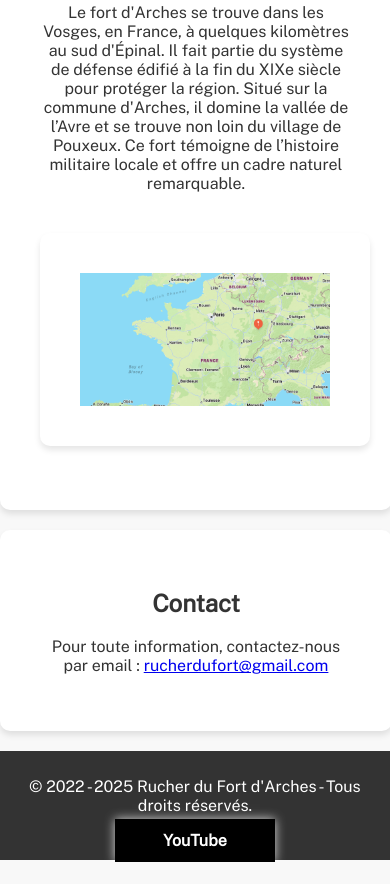
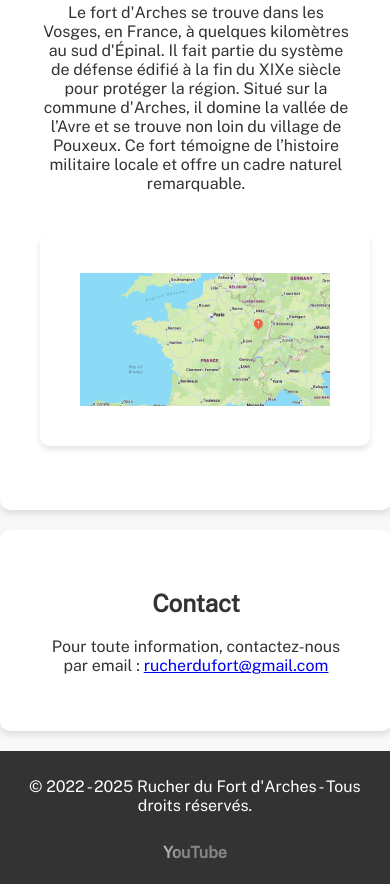
Before and after one commit to LittleAxelle/ruches, a plain HTML site: page index.html in a window 390 px wide. Shown: the part 1412-2296 px from the top of the page. Before the commit the page ends 2274 px from the top, so only its background shows below. Drawn offline with Linux system fonts and the light colour scheme; a web font is replaced by a local one.

Commit message:
Update styles.css

```diff
--- a/styles.css
+++ b/styles.css
@@ -254,18 +254,18 @@ nav ul li a:hover {
     }
 
 .btn-shine {
-    font-size: 16px;
-    font-weight: 600;
-    text-decoration: none;
-    padding: 12px 48px;
-    color: white;
-    background-color: black;
-    box-shadow: 0 0 10px rgba(255, 255, 255, 0.8);
-    transition: box-shadow 0.3s ease-in-out;
-}
-
-.btn-shine:hover {
-    box-shadow: 0 0 20px rgba(255, 255, 255, 1);
+    display: inline-block !important;
+    font-size: 16px !important;
+    font-weight: 600 !important;
+    text-decoration: none !important;
+    padding: 12px 48px !important;
+    background: linear-gradient(to right, #9f9f9f 0, #fff 10%, #868686 20%) !important;
+    background-size: 200% auto !important;
+    -webkit-background-clip: text !important;
+    -webkit-text-fill-color: transparent !important;
+    animation: shine 3s infinite linear !important;
+    border: none !important;
+    cursor: pointer !important;
 }
 
 
```
